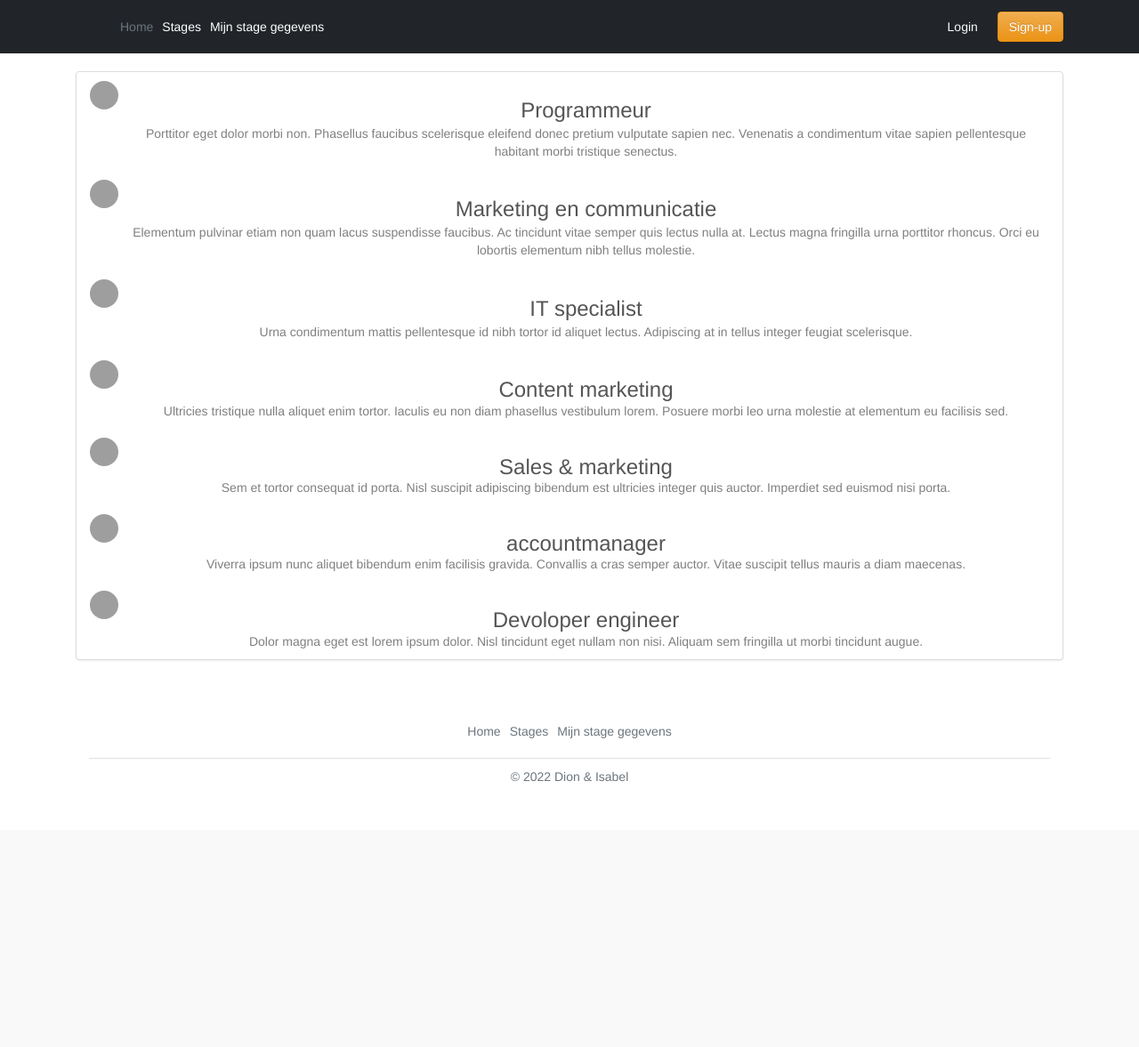
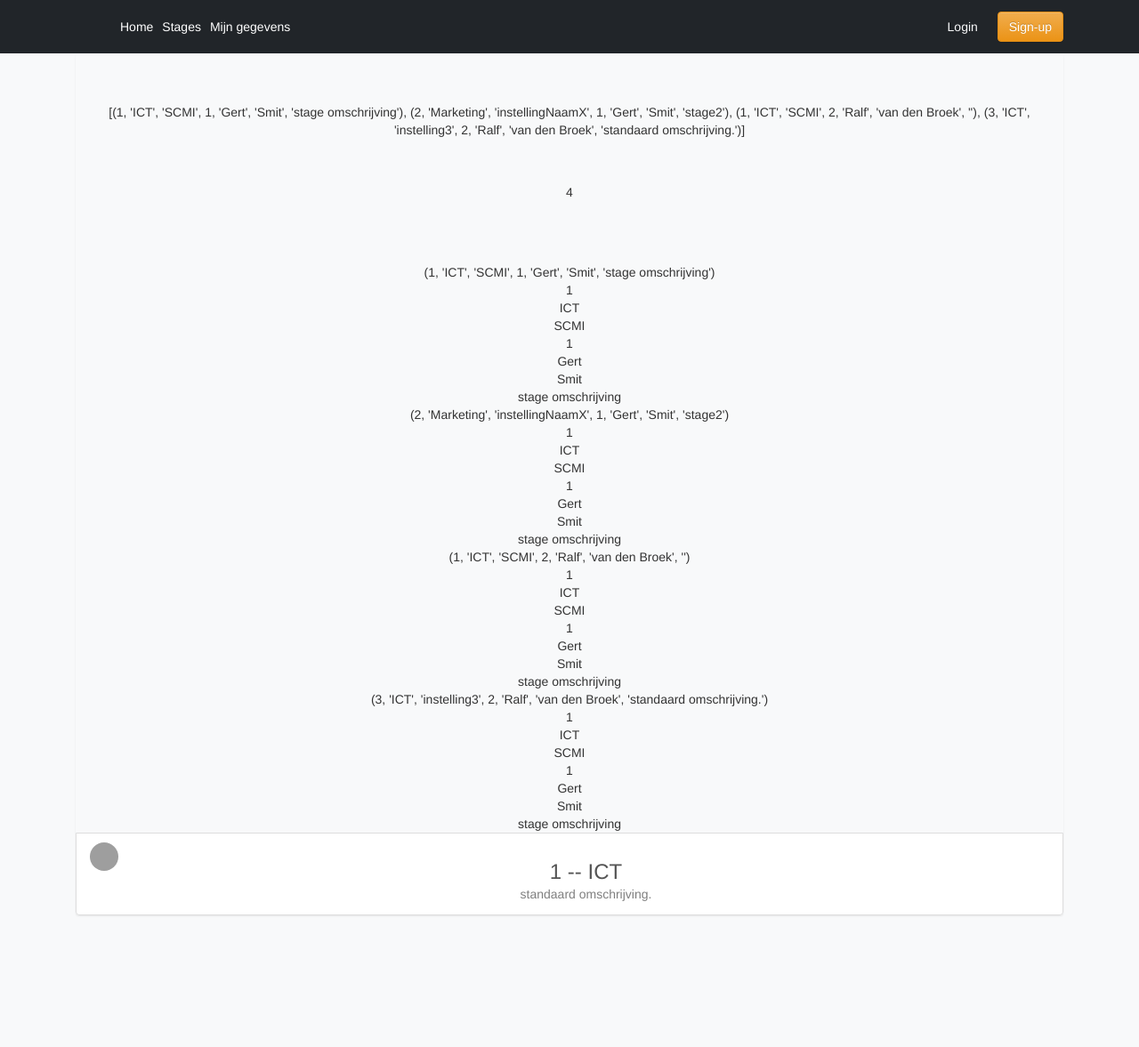
Before and after one commit to KickingAnimal/webtech-pagina, a Flask app: page /stages in a window 1280 px wide. Shown: the whole page at 89% size. Before the commit the page ends 878 px from the top, so only its background shows below. Run offline with Flask 2, Linux system fonts and the light colour scheme; data comes from the database, SQL or seed files in the repository; both versions use the stored data as it was after the commit; some libraries are stand-ins or nearby versions; grey boxes are pictures that could not be loaded.

Commit message:
begin dynamische stage & begleider login

```diff
--- a/app.py
+++ b/app.py
@@ -34,24 +34,44 @@ def login_user():
     voornaam = request.form['voornaam']
     achternaam = request.form['achternaam']
     password = request.form['password']
+    begleider = request.form.get('begleider')
+    if begleider == None:
+        begleider = False
+    if begleider == False:
+        # Check if the username exists
+        user_id = do_database(f"SELECT COUNT(student_ID) FROM student WHERE voornaam = '{voornaam}'")
+        if user_id[0][0] == 0:
+            return render_template('login.html', uMessage=" does not exist", pwMessage=" is incorrect", uLabelKleur="red", pwLabelKleur="red")
 
-    # Check if the username exists
-    user_id = do_database(f"SELECT COUNT(student_ID) FROM student WHERE voornaam = '{voornaam}'")
-    if user_id[0][0] == 0:
-        return render_template('login.html', uMessage=" does not exist", pwMessage=" is incorrect", uLabelKleur="red", pwLabelKleur="red")
+        # Check if the username exists
+        user_id = do_database(f"SELECT COUNT(student_ID) FROM student WHERE achternaam = '{achternaam}'")
+        if user_id[0][0] == 0:
+            return render_template('login.html', uMessage=" does not exist", pwMessage=" is incorrect", uLabelKleur="red", pwLabelKleur="red")
 
-    # Check if the username exists
-    user_id = do_database(f"SELECT COUNT(student_ID) FROM student WHERE achternaam = '{achternaam}'")
-    if user_id[0][0] == 0:
-        return render_template('login.html', uMessage=" does not exist", pwMessage=" is incorrect", uLabelKleur="red", pwLabelKleur="red")
+        # Check if the password is correct
+        user_password = do_database(f"SELECT password FROM student WHERE voornaam = '{voornaam}' AND achternaam = '{achternaam}'")
+        if not bcrypt.check_password_hash(user_password[0][0], password):
+            return render_template('login.html', pwMessage=" is incorrect", pwLabelKleur="red")
+    else:
+        # Check if the username exists
+        user_id = do_database(f"SELECT COUNT(ID) FROM begleider WHERE voornaam = '{voornaam}'")
+        if user_id[0][0] == 0:
+            return render_template('login.html', uMessage=" does not exist", pwMessage=" is incorrect", uLabelKleur="red", pwLabelKleur="red")
 
-    # Check if the password is correct
-    user_password = do_database(f"SELECT password FROM student WHERE voornaam = '{voornaam}' AND achternaam = '{achternaam}'")
-    if not bcrypt.check_password_hash(user_password[0][0], password):
-        return render_template('login.html', pwMessage=" is incorrect", pwLabelKleur="red")
+        # Check if the username exists
+        user_id = do_database(f"SELECT COUNT(ID) FROM begleider WHERE achternaam = '{achternaam}'")
+        if user_id[0][0] == 0:
+            return render_template('login.html', uMessage=" does not exist", pwMessage=" is incorrect", uLabelKleur="red", pwLabelKleur="red")
+
+        # Check if the password is correct
+        user_password = do_database(f"SELECT password FROM begleider WHERE voornaam = '{voornaam}' AND achternaam = '{achternaam}'")
+        if not bcrypt.check_password_hash(user_password[0][0], password):
+            return render_template('login.html', pwMessage=" is incorrect", pwLabelKleur="red")
 
     # If the username and password are correct, log the user in and set the session
     session['voornaam'] = voornaam
+    session['begleider'] = begleider
+    print(session['voornaam'], session['begleider'])
 
     # Return user to home page
     return redirect('/')
@@ -62,6 +82,8 @@ def logout():
     if 'voornaam' in session:
         # Remove the username from the session
         session.pop('voornaam', None)
+    if 'begleider' in session:
+        session.pop('begleider', None)
     return redirect('/')
 
 @app.route('/register')
@@ -130,8 +152,9 @@ def stages():
     else:
         loggedIn=False
         loggedInUser="niet ingelogd"
-
-    return render_template('stages.html', loggedInUser=loggedInUser, loggedIn=loggedIn)
+    stageInfo = do_database(f"SELECT si.instelling_ID, ins.instellingType, ins.instellingNaam, si.begleider_ID, beg.voornaam, beg.achternaam,  si.omschrijving FROM stageInfo AS si JOIN instelling AS ins ON si.instelling_ID = ins.ID JOIN begleider AS beg ON si.begleider_ID = beg.ID")
+    aantalStage = len(stageInfo)
+    return render_template('stages.html', loggedInUser=loggedInUser, loggedIn=loggedIn, stageInfo=stageInfo, aantalStage=aantalStage)
 
 if __name__ == '__main__':
     app.run(debug=True)
--- a/static/css/signin.css
+++ b/static/css/signin.css
@@ -11,7 +11,7 @@
 }
 
 .form-signin .form-floating:focus-within {
-  z-index: -2;
+  z-index: 2;
 }
 
 .form-signin input[type="email"] {
--- a/templates/base.html
+++ b/templates/base.html
@@ -13,7 +13,7 @@
   <link rel="stylesheet" href="../static/css/signin.css">
   <!-- end bootstrap -->
 </head>
-<body class="text-center">
+<body class="text-center bg-light">
   <header class="p-3 bg-dark text-white">
     <div class="container">
       <div class="d-flex flex-wrap align-items-center justify-content-center justify-content-lg-start">
@@ -22,13 +22,13 @@
         </a>
 
         <ul class="nav col-12 col-lg-auto me-lg-auto mb-2 justify-content-center mb-md-0">
-          <li><a href="/" class="nav-link px-2 text-secondary">Home</a></li>
+          <li><a href="/" class="nav-link px-2 text-white">Home</a></li>
           <li><a href="/stages" class="nav-link px-2 text-white">Stages</a></li>
-          <li><a href="/stageGegevens" class="nav-link px-2 text-white">Mijn stage gegevens</a></li>
+          <li><a href="/stageGegevens" class="nav-link px-2 text-white">Mijn gegevens</a></li>
         </ul>
 
         <div class="text-end">
-          {% if loggedIn%}
+          {% if session['voornaam'] %}
             <button type="button" class="btn btn-outline-light me-2" onclick="location.href='/logout'">Log uit</button>
           {% else %}
             <button type="button" class="btn btn-outline-light me-2" onclick="location.href='/login'">Login</button>
@@ -38,12 +38,14 @@
       </div>
     </div>
   </header>
-  <div class="container">
-    {% block content %}
-      {# site goes here #}
-    {% endblock %}
+  <div class="bg-light">
+    <div class="container" style="margin-bottom: 10%;">
+      {% block content %}
+        {# site goes here #}
+      {% endblock %}
+    </div>
   </div>
-  <div class="panel-body text-center">
+  <div class="panel-body text-center bg-light" style="position: fixed; bottom: 0; z-index: -999; width: 100%;">
     <footer class="py-3 my-4">
       <ul class="nav justify-content-center border-bottom pb-3 mb-3">
         <li class="nav-item"><a href="/" class="nav-link px-2 text-muted">Home</a></li>
--- a/templates/login.html
+++ b/templates/login.html
@@ -19,8 +19,8 @@
       <label for="password" style="color: {{pwLabelKleur}};">Password {{pwMessage}}</label>
     </div>
     <div class="custom-control custom-checkbox">
-        <input type="checkbox" class="custom-control-input" id="customCheck1">
-        <label class="custom-control-label" value="docent">Als docent inloggen</label>
+      <input type="checkbox" class="custom-control-input" value="True" id="begleider" name="begleider">
+      <label class="custom-control-label" for="begleider">Als begleider inloggen</label>
     </div>
     <button type="submit" class="w-100 btn btn-outline-dark" data-toggle="button" aria-pressed="false" autocomplete="off">
       Login
--- a/templates/stages.html
+++ b/templates/stages.html
@@ -1,85 +1,32 @@
 {% extends "base.html" %}
 
 {% block content %}
-
-<br>
-<div class="list-group">
-
-
-<a href="#" class="list-group-item list-group-item-action d-flex gap-3 py-3" aria-current="true">
+<div class="list-group" style="padding-top: 5%;">
+  <p>{{ stageInfo }} </p>
+  <br>
+  <br>
+  <p>{{aantalStage}}</p>
+  <br>
+  <br>
+  {% for i in stageInfo %}
+    <!-- aantal stages, all data-->
+    <br>
+    {{i}}
+    {% for j in stageInfo[0] %}
+      <!-- data per stage-->
+      <br>
+      {{ j }}
+    {% endfor %}
+  {% endfor %}
+  <a href="/stageDetails?1" class="list-group-item list-group-item-action d-flex gap-3 py-3" aria-current="true">
     <img src="https://github.com/twbs.png" alt="twbs" width="32" height="32" class="rounded-circle flex-shrink-0">
     <div class="d-flex gap-2 w-100 justify-content-center">
       <div>
-        <h3 class="mb-1">Programmeur</h3>
-        <p class="mb-1 opacity-75">Porttitor eget dolor morbi non. Phasellus faucibus scelerisque eleifend donec pretium vulputate sapien nec. Venenatis a condimentum vitae sapien pellentesque habitant morbi tristique senectus.</p>
+        <h3 class="mb-1">{{ stageInfo[0][0] }} -- {{stageInfo[2][1]}}</h3>
+        <p class="mb-1 opacity-75">{{stageInfo[3][6]}}</p>
       </div>
       <small class="opacity-50 text-nowrap"> </small>
     </div>
   </a>
-
-  <a href="#" class="list-group-item list-group-item-action d-flex gap-3 py-3" aria-current="true">
-    <img src="https://github.com/twbs.png" alt="twbs" width="32" height="32" class="rounded-circle flex-shrink-0">
-    <div class="d-flex gap-2 w-100 justify-content-center">
-      <div>
-        <h3 class="mb-1">Marketing en communicatie</h3>
-        <p class="mb-1 opacity-75">Elementum pulvinar etiam non quam lacus suspendisse faucibus. Ac tincidunt vitae semper quis lectus nulla at. Lectus magna fringilla urna porttitor rhoncus. Orci eu lobortis elementum nibh tellus molestie.</p>
-      </div>
-      <small class="opacity-50 text-nowrap"> </small>
-    </div>
-  </a>
-  <a href="#" class="list-group-item list-group-item-action d-flex gap-3 py-3" aria-current="true">
-    <img src="https://github.com/twbs.png" alt="twbs" width="32" height="32" class="rounded-circle flex-shrink-0">
-    <div class="d-flex gap-2 w-100 justify-content-center">
-      <div>
-        <h3 class="mb-1">IT specialist</h3>
-        <p class="mb-1 opacity-75">Urna condimentum mattis pellentesque id nibh tortor id aliquet lectus. Adipiscing at in tellus integer feugiat scelerisque.</p>
-      </div>
-      <small class="opacity-50 text-nowrap"> </small>
-    </div>
-  </a>
-
-  <a href="#" class="list-group-item list-group-item-action d-flex gap-3 py-3" aria-current="true">
-    <img src="https://github.com/twbs.png" alt="twbs" width="32" height="32" class="rounded-circle flex-shrink-0">
-    <div class="d-flex gap-2 w-100 justify-content-center">
-      <div>
-        <h3 class="mb-0">Content marketing</h3>
-        <p class="mb-0 opacity-75">Ultricies tristique nulla aliquet enim tortor. Iaculis eu non diam phasellus vestibulum lorem. Posuere morbi leo urna molestie at elementum eu facilisis sed. </p>
-      </div>
-      <small class="opacity-50 text-nowrap"> </small>
-    </div>
-  </a>
-
-  <a href="#" class="list-group-item list-group-item-action d-flex gap-3 py-3" aria-current="true">
-    <img src="https://github.com/twbs.png" alt="twbs" width="32" height="32" class="rounded-circle flex-shrink-0">
-    <div class="d-flex gap-2 w-100 justify-content-center">
-      <div>
-        <h3 class="mb-0">Sales & marketing </h3>
-        <p class="mb-0 opacity-75">Sem et tortor consequat id porta. Nisl suscipit adipiscing bibendum est ultricies integer quis auctor. Imperdiet sed euismod nisi porta.</p>
-      </div>
-      <small class="opacity-50 text-nowrap"> </small>
-    </div>
-  </a>
-  <a href="#" class="list-group-item list-group-item-action d-flex gap-3 py-3" aria-current="true">
-    <img src="https://github.com/twbs.png" alt="twbs" width="32" height="32" class="rounded-circle flex-shrink-0">
-    <div class="d-flex gap-2 w-100 justify-content-center">
-      <div>
-        <h3 class="mb-0">accountmanager</h3>
-        <p class="mb-0 opacity-75">Viverra ipsum nunc aliquet bibendum enim facilisis gravida. Convallis a cras semper auctor. Vitae suscipit tellus mauris a diam maecenas.</p>
-      </div>
-      <small class="opacity-50 text-nowrap"> </small>
-    </div>
-  </a>
-
-  <a href="#" class="list-group-item list-group-item-action d-flex gap-3 py-3" aria-current="true">
-    <img src="https://github.com/twbs.png" alt="twbs" width="32" height="32" class="rounded-circle flex-shrink-0">
-    <div class="d-flex gap-2 w-100 justify-content-center">
-      <div>
-        <h3 class="mb-0">Devoloper engineer</h3>
-        <p class="mb-0 opacity-75">Dolor magna eget est lorem ipsum dolor. Nisl tincidunt eget nullam non nisi. Aliquam sem fringilla ut morbi tincidunt augue.</p>
-      </div>
-      <small class="opacity-50 text-nowrap"> </small>
-    </div>
-  </a>
-
-
+</div>
 {% endblock %}
```
Also changed, not shown: templates/home.html (+4 -4 lines), database.db. Lines whose indentation alone changed are shown as unchanged.
